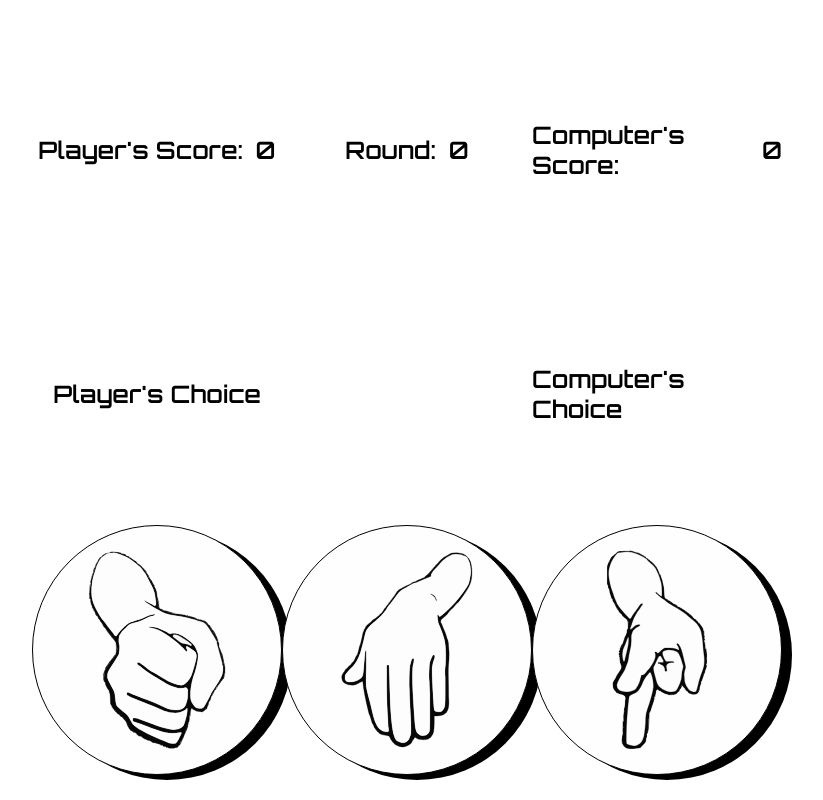
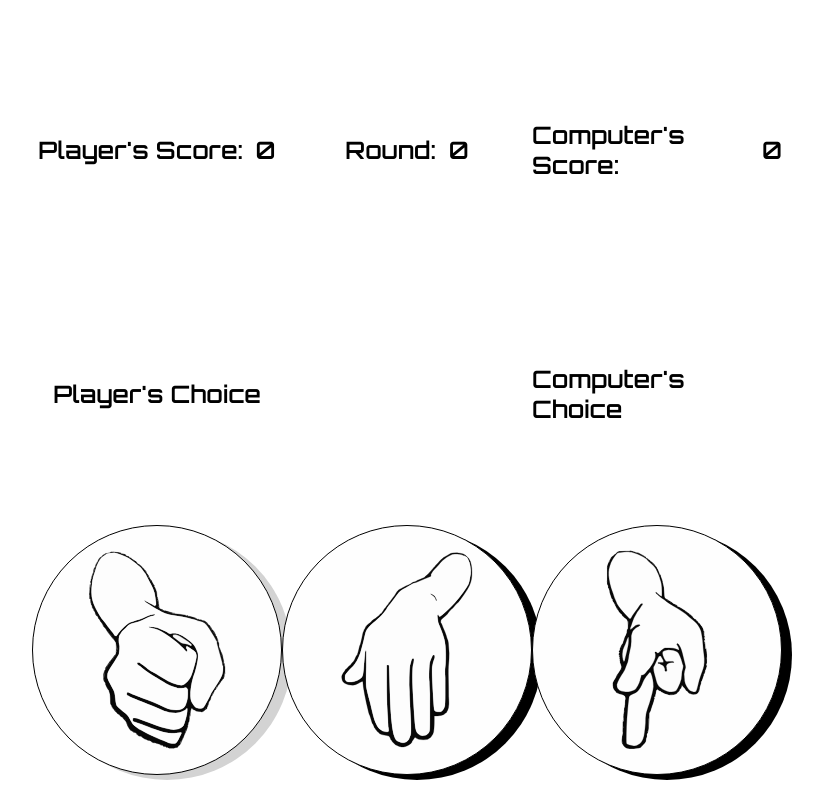
Before and after one commit to jennifertieu/top-rock-paper-scissors, a plain HTML site: page index.html in a window 1280 px wide. In both pictures the pointer is over the button 390 px from the left and 650 px from the top of the page. Shown: the whole page, without its empty margins (233-1056 px from the left). Drawn offline with Linux system fonts and the light colour scheme.

Commit message:
add button hover

```diff
--- a/style.css
+++ b/style.css
@@ -52,6 +52,10 @@ html, body {
     box-shadow: 10px 5px;
 }
 
+.rock__button:hover, .paper__button:hover, .scissors__button:hover {
+    color: lightgray;
+}
+
 .game__result-text {
     font-size: 2rem;
     font-weight: 900;
```
